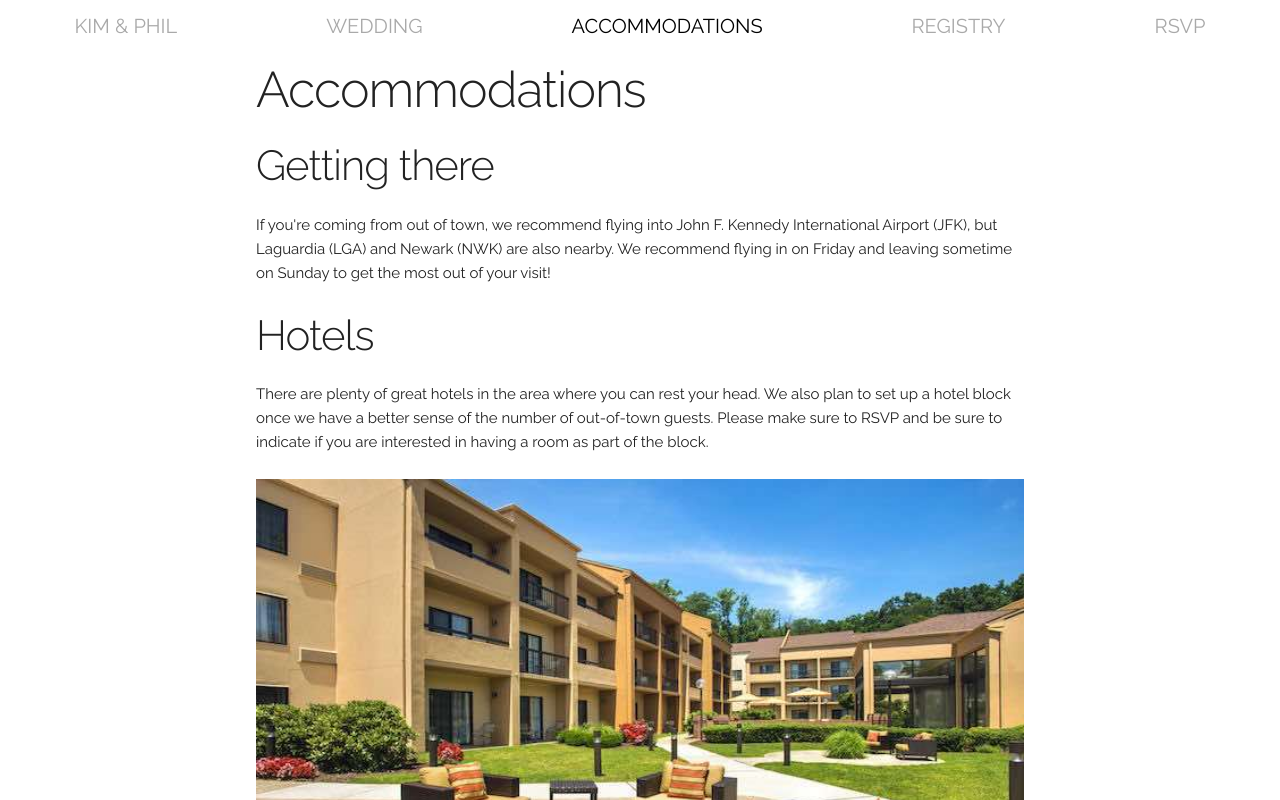
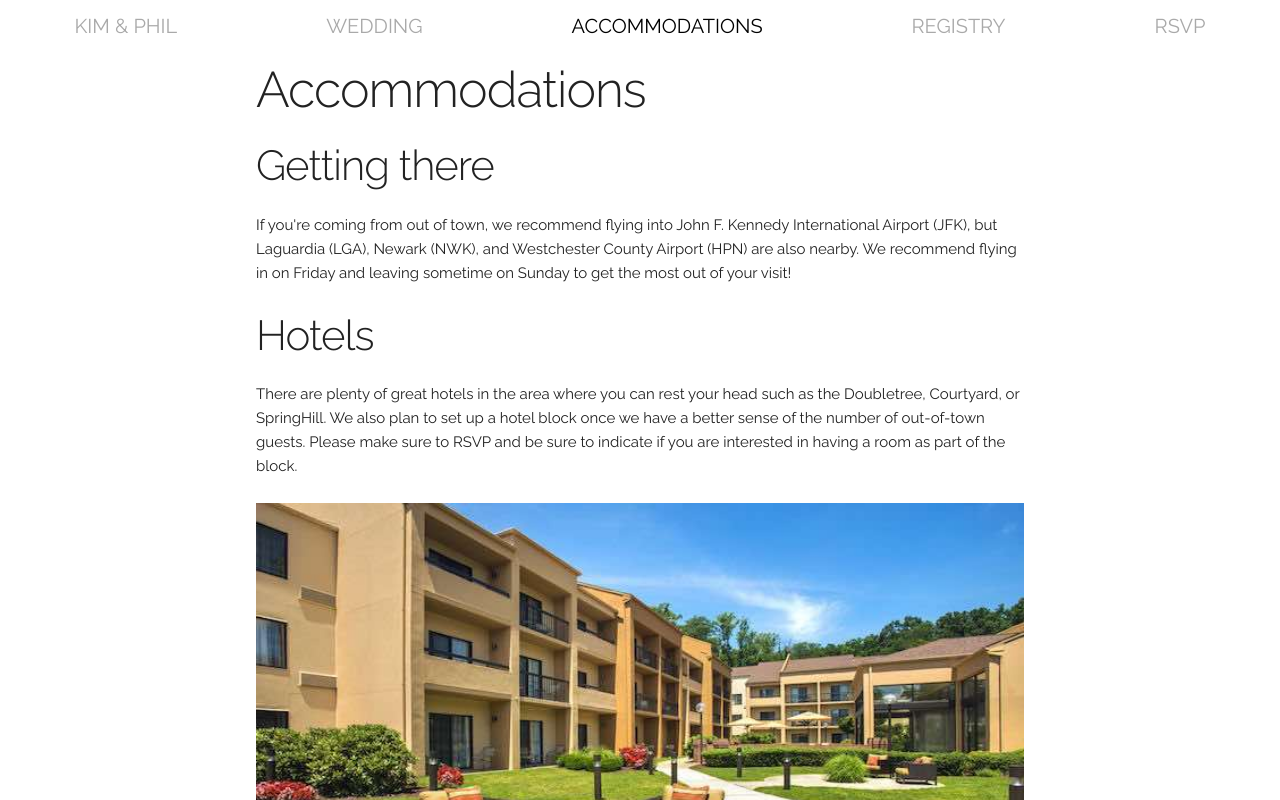
Before and after one commit to byteme980/wedding-site, a React (Create React App) app: page /accommodations in a window 1280 px wide. Shown: the top 800 px of the page. Built offline with nearby package versions, Linux system fonts and the light colour scheme.

Commit message:
update copy about airports and hotels

```diff
--- a/src/pages/Accommodations.js
+++ b/src/pages/Accommodations.js
@@ -10,11 +10,11 @@ class Accommodations extends Component {
         <h1>Accommodations</h1>
         <h2>Getting there</h2>
         <p>
-          If you're coming from out of town, we recommend flying into John F. Kennedy International Airport (JFK), but Laguardia (LGA) and Newark (NWK) are also nearby. We recommend flying in on Friday and leaving sometime on Sunday to get the most out of your visit!
+          If you're coming from out of town, we recommend flying into John F. Kennedy International Airport (JFK), but Laguardia (LGA), Newark (NWK), and Westchester County Airport (HPN) are also nearby. We recommend flying in on Friday and leaving sometime on Sunday to get the most out of your visit!
         </p>
         <h2>Hotels</h2>
         <p>
-          There are plenty of great hotels in the area where you can rest your head. We also plan to set up a hotel block once we have a better sense of the number of out-of-town guests. Please make sure to RSVP and be sure to indicate if you are interested in having a room as part of the block.
+          There are plenty of great hotels in the area where you can rest your head such as the Doubletree, Courtyard, or SpringHill. We also plan to set up a hotel block once we have a better sense of the number of out-of-town guests. Please make sure to RSVP and be sure to indicate if you are interested in having a room as part of the block.
         </p>
         <div className="image-container" style={{backgroundImage: `url(${courtyard})`}} />
         <h2>Airbnbs</h2>
```
